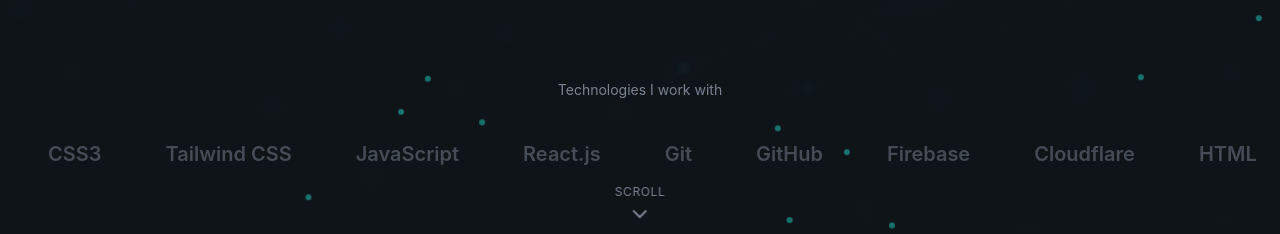
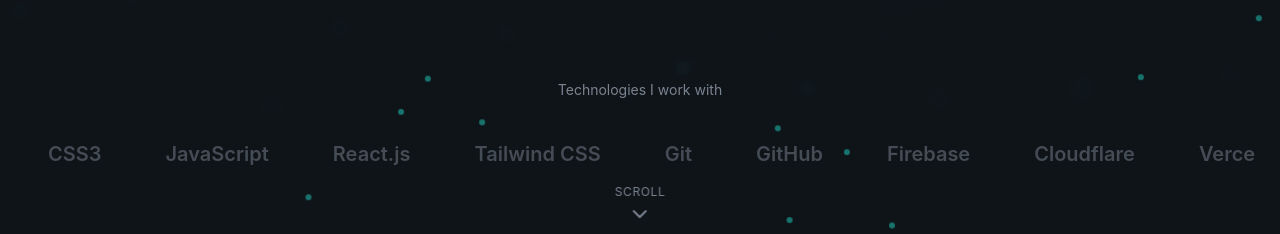
Before and after one commit to SLDRamon/Personal-Portfolio, a React (Vite) app: page / in a window 1280 px wide. Shown: the part 880-1114 px from the top of the page. Built offline with nearby package versions, Linux system fonts and the light colour scheme.

Commit message:
Some changes

```diff
--- a/src/sections/Home.jsx
+++ b/src/sections/Home.jsx
@@ -18,13 +18,14 @@
 const skills = [
     "HTML5",
     "CSS3",
-    "Tailwind CSS",
     "JavaScript",
     "React.js",
+    "Tailwind CSS",
     "Git",
     "GitHub",
     "Firebase",
     "Cloudflare",
+    "Vercel",
 ];
 
 export const Home = () => {
@@ -93,7 +94,7 @@
                                 Contact Me <ArrowRight className="w-5 h-5"/>
                             </Button>
                             </a>
-                            <a href="https://drive.usercontent.google.com/u/0/uc?id=1f37vADePHOEbVtO2sU0mGwoRDJyUIEO4&export=download" target="_blank">
+                            <a href="https://drive.usercontent.google.com/u/0/uc?id=1KFgBwOHm5oa3ivu4SRG4Jg1Xf1I8VxJt&export=download" target="_blank">
                              <AnimatedBorderButton >
                                 <Download className="w-5 h-5"/>
                                      Download CV
```
